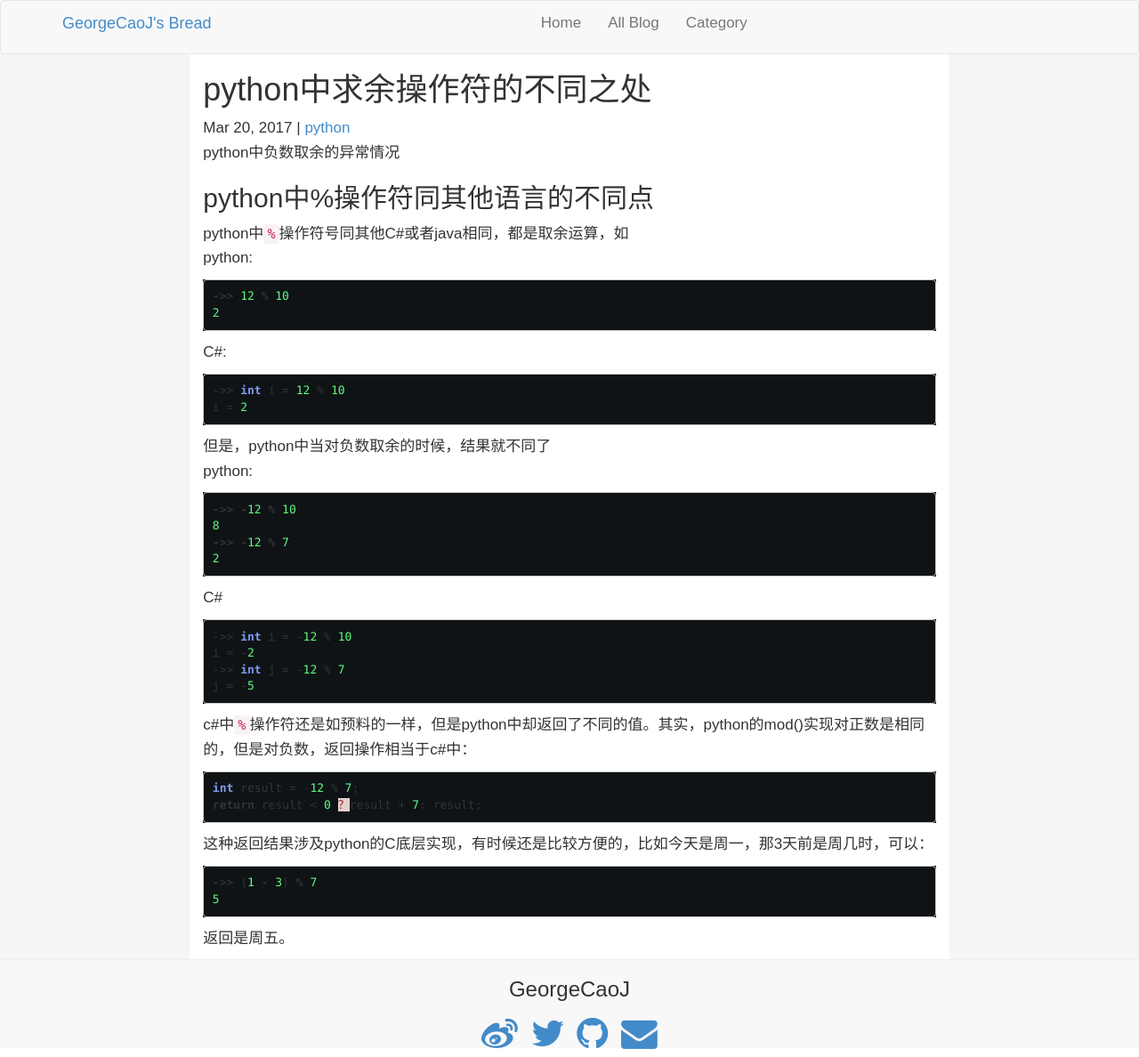
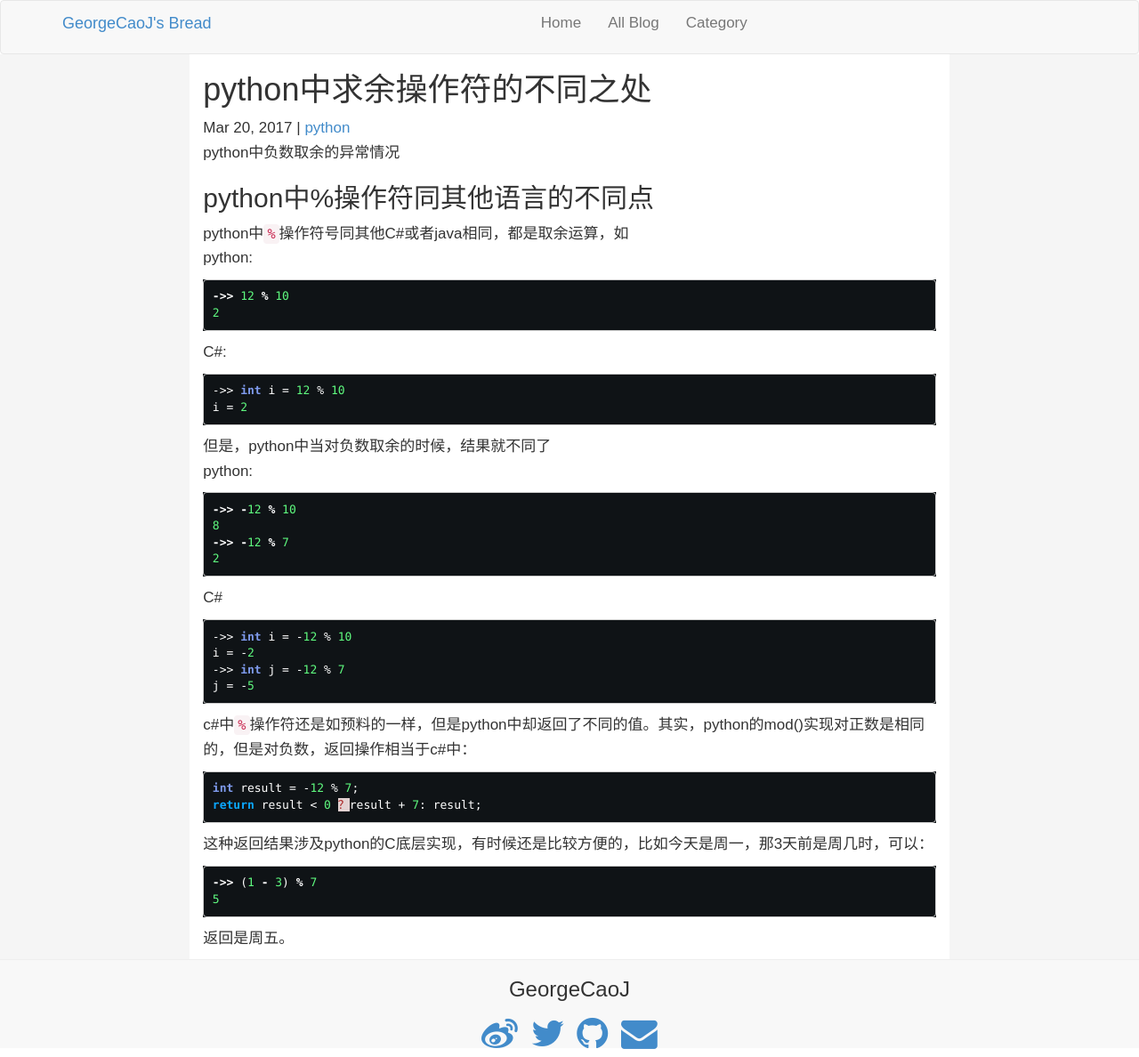
Before and after one commit to GeorgeCaoJ/blog, a Jekyll site: the page built from _posts/python/2017-03-20-python-mod-question.md, in a window 1280 px wide. Shown: the whole page at 89% size. Built offline with Jekyll 4.4.1, drawn with Linux system fonts in a browser that asks for light colours.

Commit message:
DONE： change color

```diff
--- a/css/syntax.css
+++ b/css/syntax.css
@@ -1,8 +1,8 @@
 .highlight  { background: #0f1316; }
-.pre {color: #fff;}
+pre {color: #fff;}
 .highlight .c { color: #96966d; font-style: italic } /* Comment */
 .highlight .err { color: #a61717; background-color: #e3d2d2 } /* Error */
-.highlight .k { font-weight: bold } /* Keyword */
+.highlight .k { font-weight: bold; color: #0ba7ff;} /* Keyword */
 .highlight .o { font-weight: bold } /* Operator */
 .highlight .cm { color: #96966d; font-style: italic } /* Comment.Multiline */
 .highlight .cp { color: #999999; font-weight: bold } /* Comment.Preproc */
```
